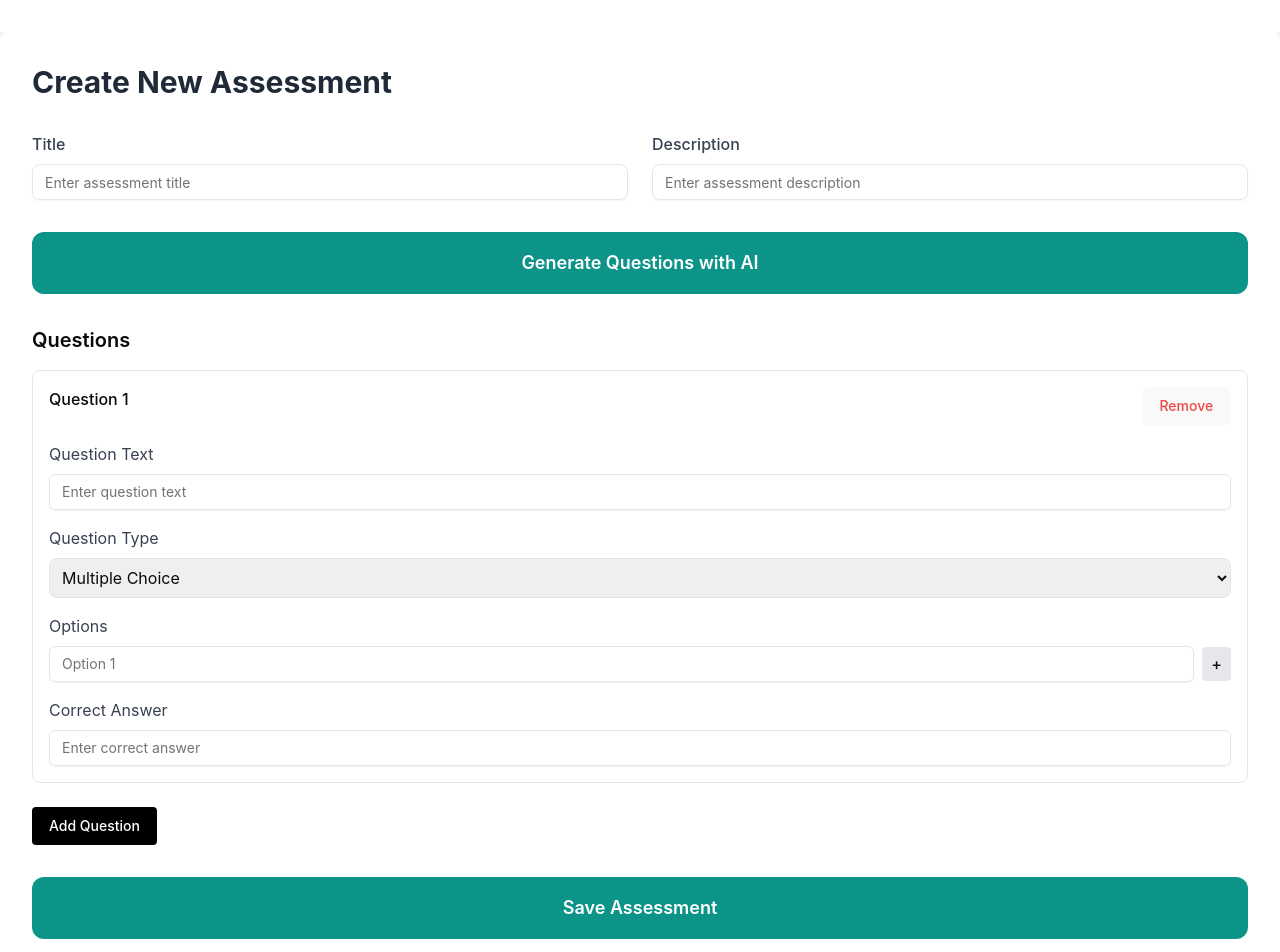
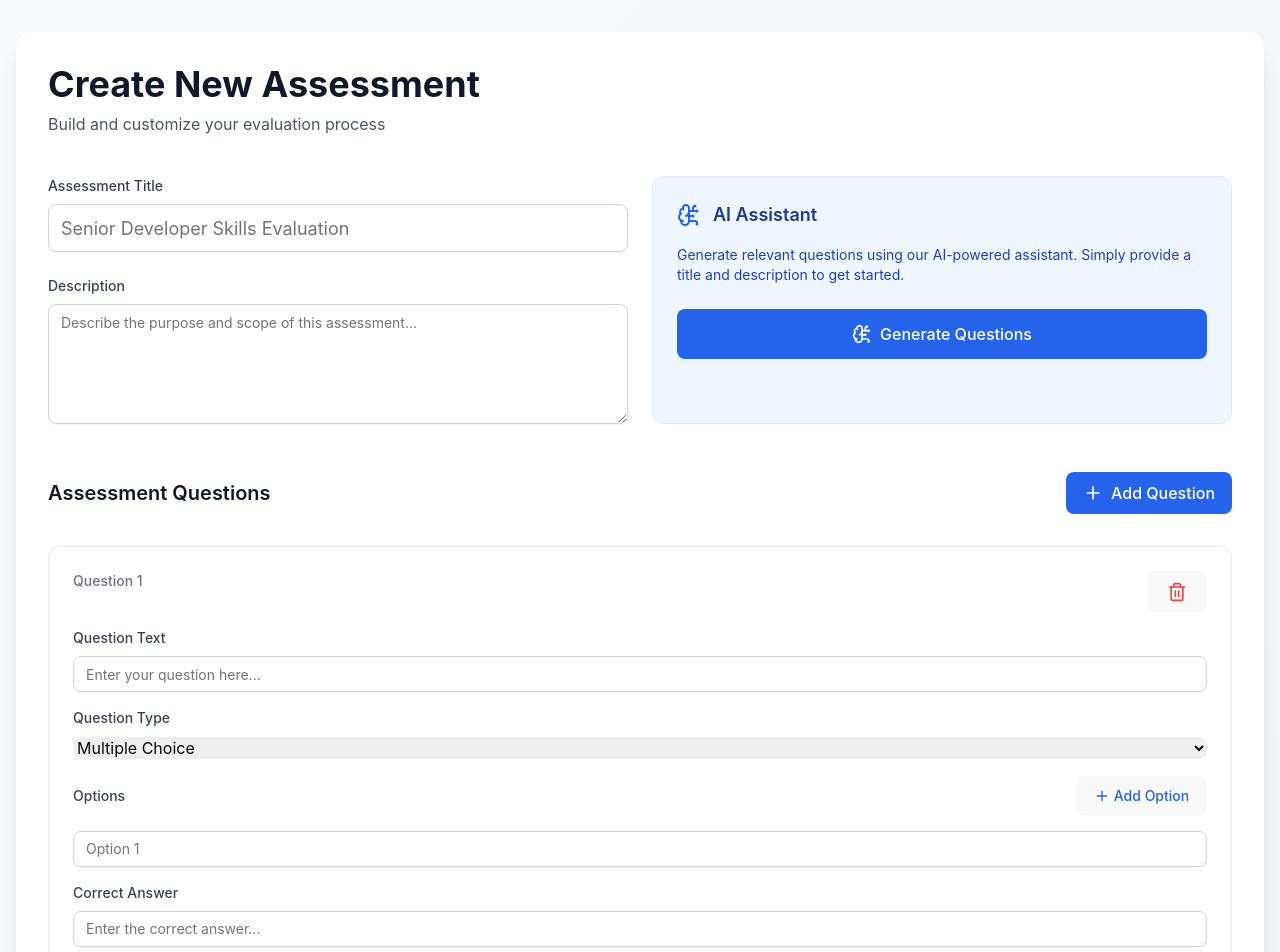
Before and after one commit to AntaraArifa/Dp-1, a React (Vite) app in the folder frontend/: page /admin/AssessmentCreator in a window 1280 px wide. Shown: the top 952 px of the page. Built offline with nearby package versions, Linux system fonts and the light colour scheme.

Commit message:
Assessment UI update

```diff
--- a/frontend/src/components/admin/AssessmentCreator.jsx
+++ b/frontend/src/components/admin/AssessmentCreator.jsx
@@ -5,6 +5,10 @@ import { Button } from "@/components/ui/button";
 import { Input } from "@/components/ui/input";
 import { toast } from "sonner";
 import Groq from "groq-sdk";
+import { Textarea } from "@/components/ui/textarea";
+import { BrainCircuit, Plus, Trash2, Send } from "lucide-react";
+
+
 
 const AssessmentCreator = () => {
   const [formData, setFormData] = useState({
@@ -159,117 +163,182 @@ const AssessmentCreator = () => {
   };
 
    return (
-    <div className="w-full bg-gray-100 min-h-screen">
-      {/* You can reuse your same Header component */}
-
-      <div className="max-w-7xl mx-auto bg-white shadow-lg rounded-lg p-8 mt-8">
-        <h2 className="text-3xl font-bold text-gray-800 mb-8">Create New Assessment</h2>
+    <div className="min-h-screen bg-gradient-to-br from-gray-50 to-gray-100">
+      <div className="max-w-7xl mx-auto px-4 py-8">
+        <div className="bg-white rounded-2xl shadow-xl p-8">
+          {/* Header Section */}
+          <div className="mb-10">
+            <h1 className="text-4xl font-bold text-gray-900 mb-2">
+              Create New Assessment
+            </h1>
+            <p className="text-gray-600">Build and customize your evaluation process</p>
+          </div>
 
           <form onSubmit={handleSubmit}>
-          {/* Assessment Info */}
-          <div className="grid grid-cols-1 md:grid-cols-2 gap-6 mb-8">
+            {/* Assessment Metadata */}
+            <div className="grid grid-cols-1 lg:grid-cols-2 gap-6 mb-12">
+              <div className="space-y-6">
                 <div>
-              <label className="block text-gray-700 font-medium mb-2">Title</label>
+                  <label className="block text-sm font-medium text-gray-700 mb-2">
+                    Assessment Title
+                  </label>
                   <Input
-                type="text"
                     value={formData.title}
                     onChange={(e) => setFormData({...formData, title: e.target.value})}
-                className="border rounded-lg p-3 w-full"
-                placeholder="Enter assessment title"
-                required
+                    className="h-12 rounded-lg text-lg border-gray-300 focus:ring-2 focus:ring-blue-500"
+                    placeholder="Senior Developer Skills Evaluation"
                   />
                 </div>
                 <div>
-              <label className="block text-gray-700 font-medium mb-2">Description</label>
-              <Input
-                type="text"
+                  <label className="block text-sm font-medium text-gray-700 mb-2">
+                    Description
+                  </label>
+                  <Textarea
                     value={formData.description}
                     onChange={(e) => setFormData({...formData, description: e.target.value})}
-                className="border rounded-lg p-3 w-full"
-                placeholder="Enter assessment description"
+                    className="min-h-[120px] rounded-lg border-gray-300 focus:ring-2 focus:ring-blue-500"
+                    placeholder="Describe the purpose and scope of this assessment..."
                   />
                 </div>
               </div>
 
-          {/* AI Generation Section */}
-          <div className="mb-8">
+              {/* AI Assistant Panel */}
+              <div className="bg-blue-50 p-6 rounded-xl border border-blue-100">
+                <div className="flex items-center gap-3 mb-4">
+                  <BrainCircuit className="w-6 h-6 text-blue-600" />
+                  <h3 className="text-lg font-semibold text-blue-900">AI Assistant</h3>
+                </div>
+                <p className="text-sm text-blue-800 mb-6">
+                  Generate relevant questions using our AI-powered assistant.
+                  Simply provide a title and description to get started.
+                </p>
+
                 <motion.button
-              whileHover={{ scale: 1.05 }}
-              whileTap={{ scale: 0.95 }}
+                  whileHover={{ scale: 1.02 }}
+                  whileTap={{ scale: 0.98 }}
                   type="button"
                   onClick={generateQuestionsWithAI}
-              className="w-full py-4 bg-teal-600 text-white text-lg font-semibold rounded-xl hover:bg-teal-500 transition-all duration-300 flex items-center justify-center gap-2 mb-4"
+                  className="w-full bg-blue-600 hover:bg-blue-500 text-white font-medium py-3 rounded-lg transition-all"
                   disabled={loadingSuggestions}
                 >
-              {loadingSuggestions ? 'Generating...' : 'Generate Questions with AI'}
+                  {loadingSuggestions ? (
+                    <span className="flex items-center justify-center gap-2">
+                      <span className="animate-spin">🌀</span>
+                      Generating...
+                    </span>
+                  ) : (
+                    <span className="flex items-center justify-center gap-2">
+                      <BrainCircuit className="w-5 h-5" />
+                      Generate Questions
+                    </span>
+                  )}
                 </motion.button>
+              </div>
+            </div>
 
-            {/* Display AI Suggestions */}
+            {/* AI Suggestions */}
             {aiSuggestions.length > 0 && (
-              <div className="mt-6 mb-8 p-4 border rounded-lg">
-                <h3 className="text-xl font-semibold mb-4">AI Suggestions</h3>
-                <div className="space-y-4">
+              <div className="mb-12">
+                <h3 className="text-xl font-semibold text-gray-900 mb-6">
+                  AI Recommendations
+                </h3>
+                <div className="grid grid-cols-1 md:grid-cols-2 gap-4">
                   {aiSuggestions.map((suggestion, index) => (
-                    <div key={index} className="p-4 border rounded-lg bg-gray-50">
-                      <p className="font-medium">{suggestion.text}</p>
-                      {suggestion.type === "multiple_choice" && (
-                        <ul className="mt-2 ml-4 list-disc">
-                          {suggestion.options.map((opt, i) => (
-                            <li key={i}>{opt}</li>
-                          ))}
-                        </ul>
-                      )}
-                      <p className="mt-2 text-sm text-gray-600">
-                        <span className="font-semibold">Correct Answer:</span> {suggestion.correctAnswer}
-                      </p>
+                    <motion.div
+                      key={index}
+                      initial={{ opacity: 0, y: 10 }}
+                      animate={{ opacity: 1, y: 0 }}
+                      className="bg-white p-5 rounded-xl border border-gray-200 hover:border-blue-200 transition-colors shadow-sm"
+                    >
+                      <div className="flex items-start justify-between mb-3">
+                        <span className="inline-block px-2 py-1 text-xs font-medium text-blue-700 bg-blue-100 rounded-full">
+                          {suggestion.type.replace(/_/g, ' ')}
+                        </span>
                         <button
-                        type="button"
                           onClick={() => handleSelectSuggestion(suggestion)}
-                        className="mt-2 bg-teal-600 text-white px-3 py-1 rounded-lg text-sm"
+                          className="text-blue-600 hover:text-blue-700 flex items-center gap-1 text-sm"
                         >
-                        Add to Assessment
+                          <Plus className="w-4 h-4" />
+                          Add Question
                         </button>
                       </div>
+                      <h4 className="font-medium text-gray-900 mb-2">{suggestion.text}</h4>
+                      {suggestion.type === "multiple_choice" && (
+                        <div className="space-y-2">
+                          {suggestion.options.map((opt, i) => (
+                            <div key={i} className="flex items-center gap-2 text-sm">
+                              <span className="text-gray-400">{i + 1}.</span>
+                              <span className="text-gray-700">{opt}</span>
+                              {opt === suggestion.correctAnswer && (
+                                <span className="ml-2 px-1.5 py-0.5 text-xs font-medium text-green-700 bg-green-100 rounded-full">
+                                  Correct
+                                </span>
+                              )}
+                            </div>
+                          ))}
+                        </div>
+                      )}
+                    </motion.div>
                   ))}
                 </div>
               </div>
             )}
-          </div>
 
-          {/* Questions Section */}
-          <div className="mb-8">
-            <h3 className="text-xl font-semibold mb-4">Questions</h3>
-
-            {formData.questions.map((question, qIndex) => (
-              <div key={qIndex} className="mb-6 p-4 border rounded-lg">
-                <div className="flex justify-between items-start mb-4">
-                  <h4 className="font-medium">Question {qIndex + 1}</h4>
+            {/* Questions List */}
+            <div className="mb-12">
+              <div className="flex items-center justify-between mb-8">
+                <h3 className="text-xl font-semibold text-gray-900">Assessment Questions</h3>
                 <button
                   type="button"
-                    onClick={() => removeQuestion(qIndex)}
-                    className="text-red-500 text-sm"
+                  onClick={addQuestion}
+                  className="bg-blue-600 hover:bg-blue-500 text-white px-4 py-2 rounded-lg flex items-center gap-2"
                 >
-                    Remove
+                  <Plus className="w-5 h-5" />
+                  Add Question
                 </button>
               </div>
 
-                <div className="mb-4">
-                  <label className="block text-gray-700 mb-2">Question Text</label>
+              <div className="space-y-6">
+                {formData.questions.map((question, qIndex) => (
+                  <motion.div
+                    key={qIndex}
+                    initial={{ opacity: 0, y: 10 }}
+                    animate={{ opacity: 1, y: 0 }}
+                    className="bg-white p-6 rounded-xl border border-gray-200 shadow-sm"
+                  >
+                    <div className="flex items-start justify-between mb-4">
+                      <span className="text-sm font-medium text-gray-500">
+                        Question {qIndex + 1}
+                      </span>
+                      <button
+                        onClick={() => removeQuestion(qIndex)}
+                        className="text-red-500 hover:text-red-600"
+                      >
+                        <Trash2 className="w-5 h-5" />
+                      </button>
+                    </div>
+
+                    <div className="space-y-4">
+                      <div>
+                        <label className="block text-sm font-medium text-gray-700 mb-2">
+                          Question Text
+                        </label>
                         <Input
                           value={question.text}
                           onChange={(e) => handleChange(e, "text", qIndex)}
-                    placeholder="Enter question text"
-                    className="w-full"
-                    required
+                          className="rounded-lg border-gray-300 focus:ring-2 focus:ring-blue-500"
+                          placeholder="Enter your question here..."
                         />
                       </div>
 
-                <div className="mb-4">
-                  <label className="block text-gray-700 mb-2">Question Type</label>
+                      <div>
+                        <label className="block text-sm font-medium text-gray-700 mb-2">
+                          Question Type
+                        </label>
                         <select
                           value={question.type}
                           onChange={(e) => handleChange(e, "type", qIndex)}
-                    className="border rounded-lg p-2 w-full"
+                          className="w-full rounded-lg border-gray-300 focus:ring-2 focus:ring-blue-500"
                         >
                           <option value="multiple_choice">Multiple Choice</option>
                           <option value="text">Text Answer</option>
@@ -278,67 +347,79 @@ const AssessmentCreator = () => {
                       </div>
 
                       {question.type === "multiple_choice" && (
-                  <div className="mb-4">
-                    <label className="block text-gray-700 mb-2">Options</label>
+                        <div className="space-y-4">
+                          <div className="flex items-center justify-between">
+                            <label className="block text-sm font-medium text-gray-700">
+                              Options
+                            </label>
+                            <button
+                              type="button"
+                              onClick={() => addOption(qIndex)}
+                              className="text-blue-600 hover:text-blue-700 flex items-center gap-1 text-sm"
+                            >
+                              <Plus className="w-4 h-4" />
+                              Add Option
+                            </button>
+                          </div>
+                          <div className="space-y-2">
                             {question.options.map((option, oIndex) => (
-                      <div key={oIndex} className="flex items-center mb-2">
+                              <div key={oIndex} className="flex items-center gap-2">
                                 <Input
                                   value={option}
                                   onChange={(e) => handleChange(e, "options", qIndex, oIndex)}
+                                  className="flex-1 rounded-lg border-gray-300 focus:ring-2 focus:ring-blue-500"
                                   placeholder={`Option ${oIndex + 1}`}
-                          className="flex-grow"
-                          required
                                 />
-                        {oIndex === question.options.length - 1 && (
-                          <button
-                            type="button"
-                            onClick={() => addOption(qIndex)}
-                            className="ml-2 bg-gray-200 px-2 py-1 rounded"
-                          >
-                            +
-                          </button>
-                        )}
                               </div>
                             ))}
+                          </div>
                         </div>
                       )}
 
                       <div>
-                  <label className="block text-gray-700 mb-2">Correct Answer</label>
+                        <label className="block text-sm font-medium text-gray-700 mb-2">
+                          Correct Answer
+                        </label>
                         <Input
                           value={question.correctAnswer}
                           onChange={(e) => handleChange(e, "correctAnswer", qIndex)}
-                    placeholder="Enter correct answer"
-                    className="w-full"
-                    required
+                          className="rounded-lg border-gray-300 focus:ring-2 focus:ring-blue-500"
+                          placeholder="Enter the correct answer..."
                         />
                       </div>
                     </div>
+                  </motion.div>
                 ))}
-
-            <button
-              type="button"
-              onClick={addQuestion}
-              className="bg-black text-white text-sm px-4 py-2 rounded"
-            >
-              Add Question
-            </button>
+              </div>
             </div>
 
-          {/* Submit Button */}
+            {/* Form Actions */}
+            <div className="border-t pt-8 mt-12">
               <motion.button
-            whileHover={{ scale: 1.05 }}
-            whileTap={{ scale: 0.95 }}
+                whileHover={{ scale: 1.02 }}
+                whileTap={{ scale: 0.98 }}
                 type="submit"
-            className="w-full py-4 bg-teal-600 text-white text-lg font-semibold rounded-xl hover:bg-teal-500 transition-all duration-300 flex items-center justify-center gap-2"
+                className="w-full bg-blue-600 hover:bg-blue-500 text-white font-medium py-4 rounded-xl transition-all flex items-center justify-center gap-2"
                 disabled={loading}
               >
-            {loading ? 'Saving...' : 'Save Assessment'}
+                {loading ? (
+                  <span className="flex items-center gap-2">
+                    <span className="animate-spin">🌀</span>
+                    Saving Assessment...
+                  </span>
+                ) : (
+                  <span className="flex items-center gap-2">
+                    <Send className="w-5 h-5" />
+                    Save & Publish Assessment
+                  </span>
+                )}
               </motion.button>
+            </div>
           </form>
+        </div>
       </div>
     </div>
   );
 };
 
-export default AssessmentCreator;
+export default AssessmentCreator
--- /dev/null
+++ b/frontend/src/components/ui/textarea.jsx
@@ -0,0 +1,18 @@
+import * as React from "react"
+
+import { cn } from "@/lib/utils"
+
+const Textarea = React.forwardRef(({ className, ...props }, ref) => {
+  return (
+    (<textarea
+      className={cn(
+        "flex min-h-[60px] w-full rounded-md border border-input bg-transparent px-3 py-2 text-base shadow-sm placeholder:text-muted-foreground focus-visible:outline-none focus-visible:ring-1 focus-visible:ring-ring disabled:cursor-not-allowed disabled:opacity-50 md:text-sm",
+        className
+      )}
+      ref={ref}
+      {...props} />)
+  );
+})
+Textarea.displayName = "Textarea"
+
+export { Textarea }
```
Lines whose indentation alone changed are shown as unchanged.
